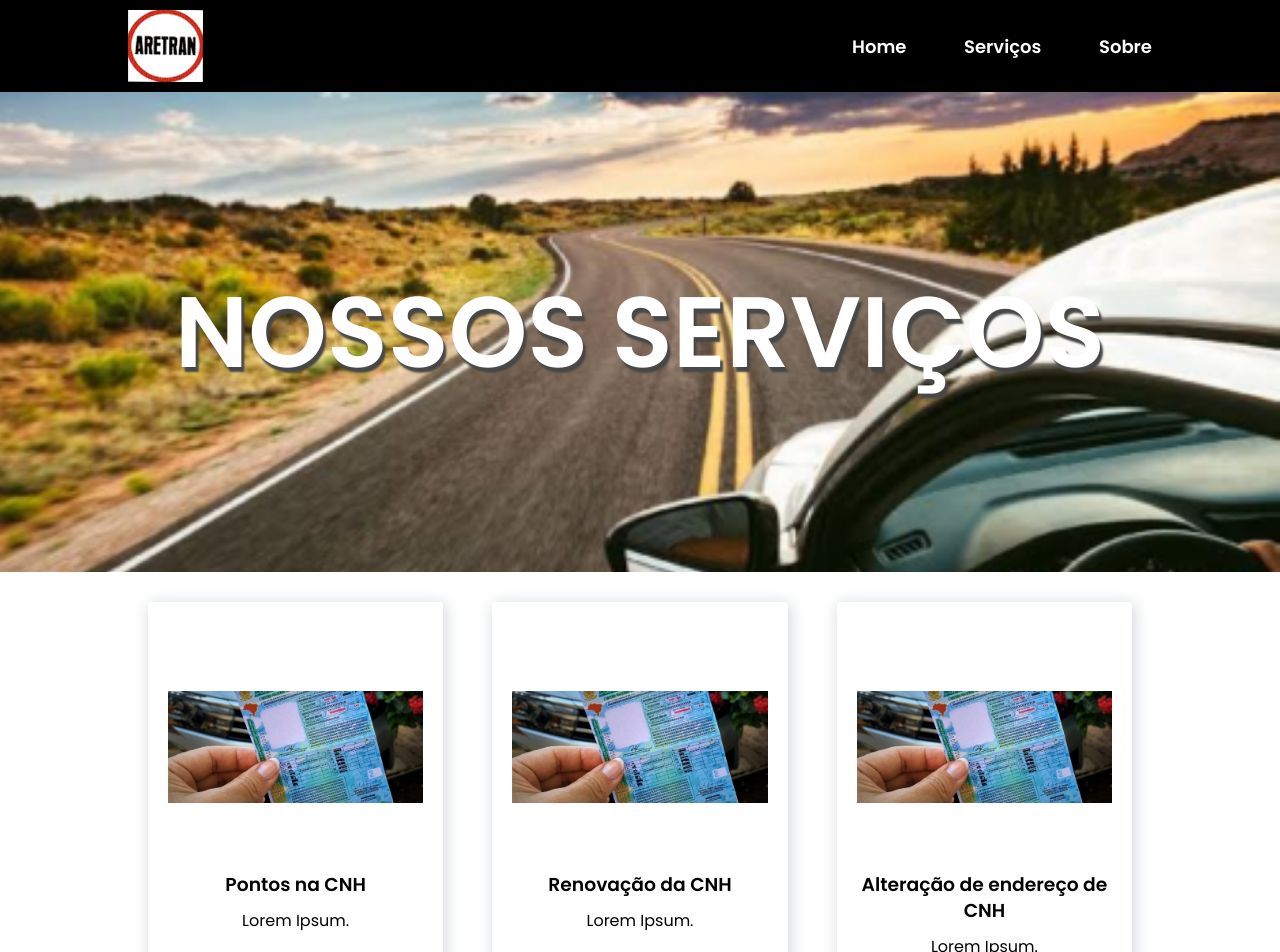
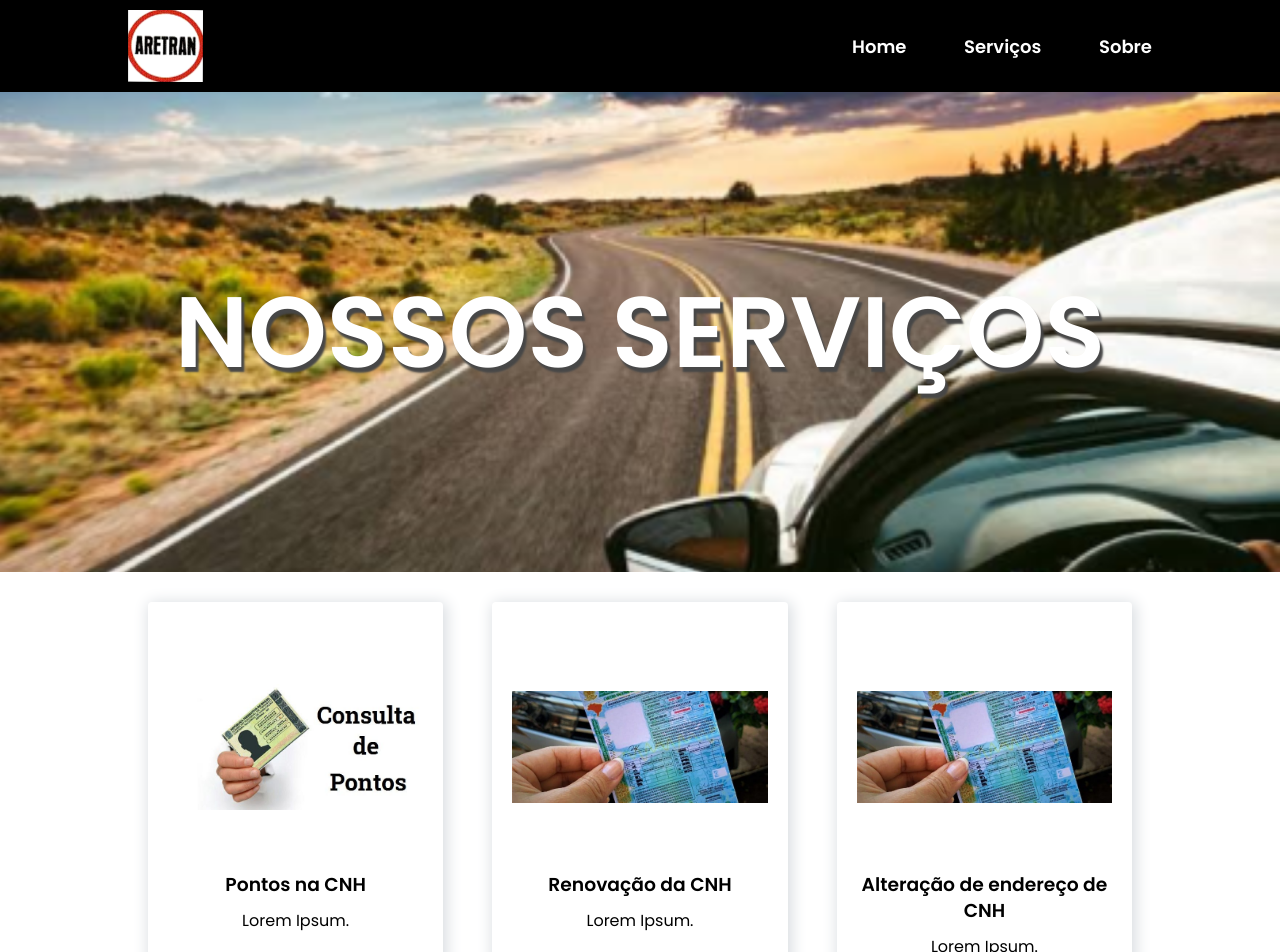
Before and after one commit to AndersonGL/Aretran-Despachantes, a React (Create React App) app: page /servicos in a window 1280 px wide. Shown: the top 952 px of the page. Built offline with nearby package versions, Linux system fonts and the light colour scheme.

Commit message:
Atualizar o index.js

```diff
--- a/src/paginas/Servicos/index.js
+++ b/src/paginas/Servicos/index.js
@@ -24,7 +24,7 @@ return(
           <div className="container-servicos">
 
           <div className="box-servico">
-              <img src="assets/cnh.png" alt="renovação de cnh"/>
+              <img src="assets/consulta.png" alt="renovação de cnh"/>
               <h3>Pontos na CNH</h3>
               <p>Lorem Ipsum.</p>
             </div>
```
